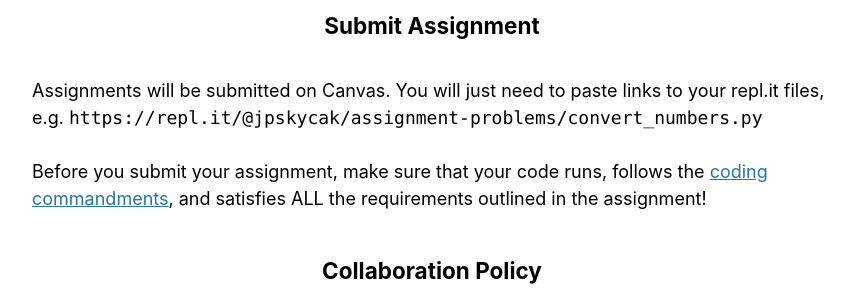
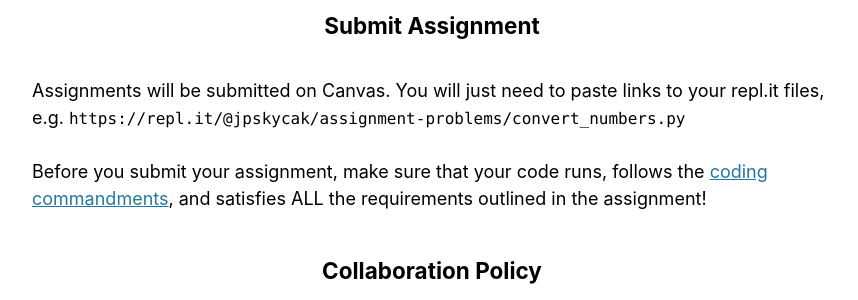
Before and after one commit to skycakjustin/eurisko-us.github.io, a Jekyll site: the page built from _pages/resources.md, in a window 1280 px wide. Shown: the part 845-1145 px from the top of the page, without its empty margins (208-1066 px from the left). Built offline with Jekyll 4.4.1, drawn with Linux system fonts in a browser that asks for light colours.

Commit message:
Update resources.md

```diff
--- a/_pages/resources.md
+++ b/_pages/resources.md
@@ -35,7 +35,7 @@ author_profile: false
 
 <div style="width:100%; max-width:800px; margin:auto">
 
-<br>Assignments will be submitted on Canvas. You will just need to paste links to your  repl.it files, e.g. <code>https://repl.it/@jpskycak/assignment-problems/convert_numbers.py</code>
+<br>Assignments will be submitted on Canvas. You will just need to paste links to your  repl.it files, e.g. <font size="3em"><code>https://repl.it/@jpskycak/assignment-problems/convert_numbers.py</code></font>
 
 <br><br>Before you submit your assignment, make sure that your code runs, follows the <a class="body" href="https://eurisko-us.github.io/resources/#coding-commandments">coding commandments</a>, and satisfies ALL the requirements outlined in the assignment!
 
```
